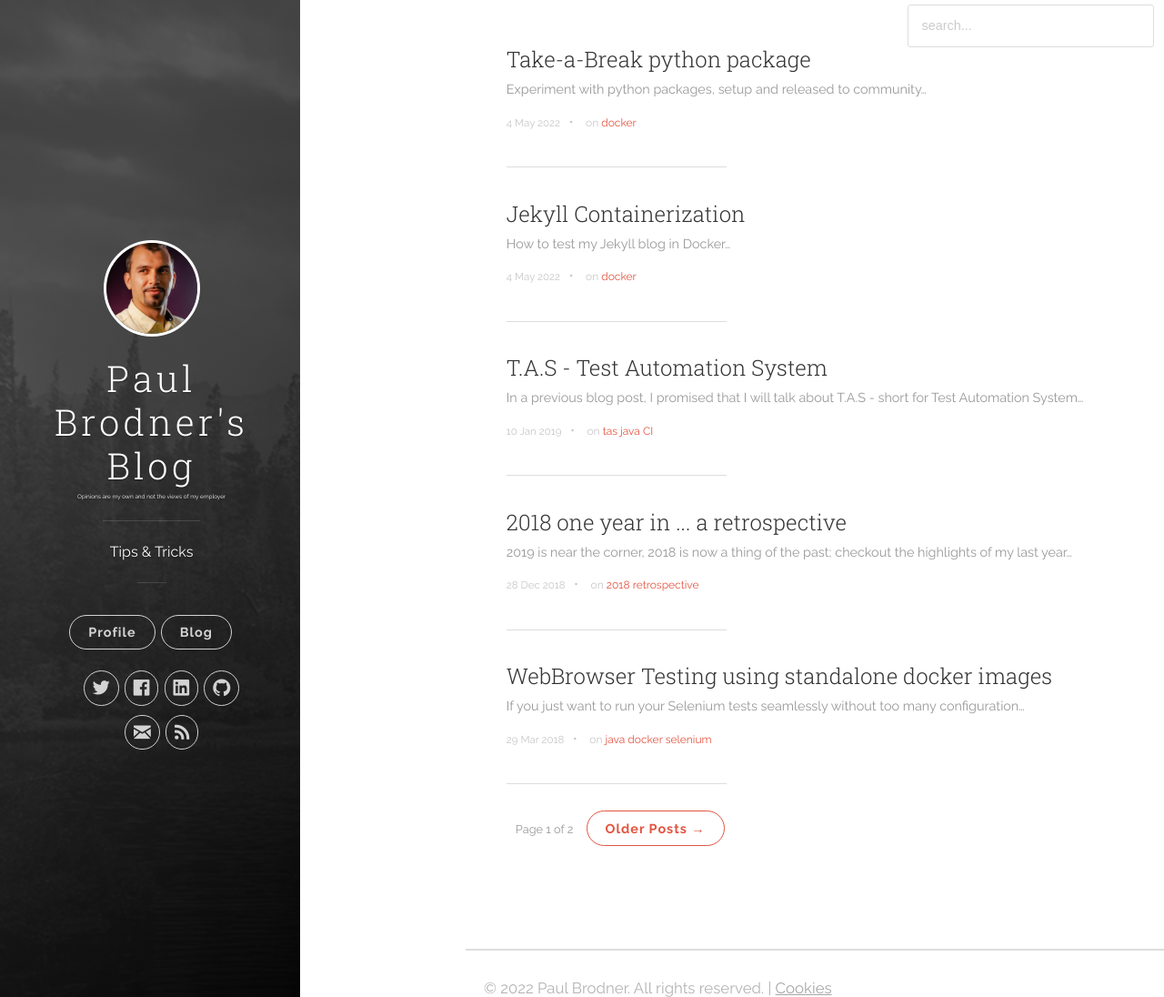
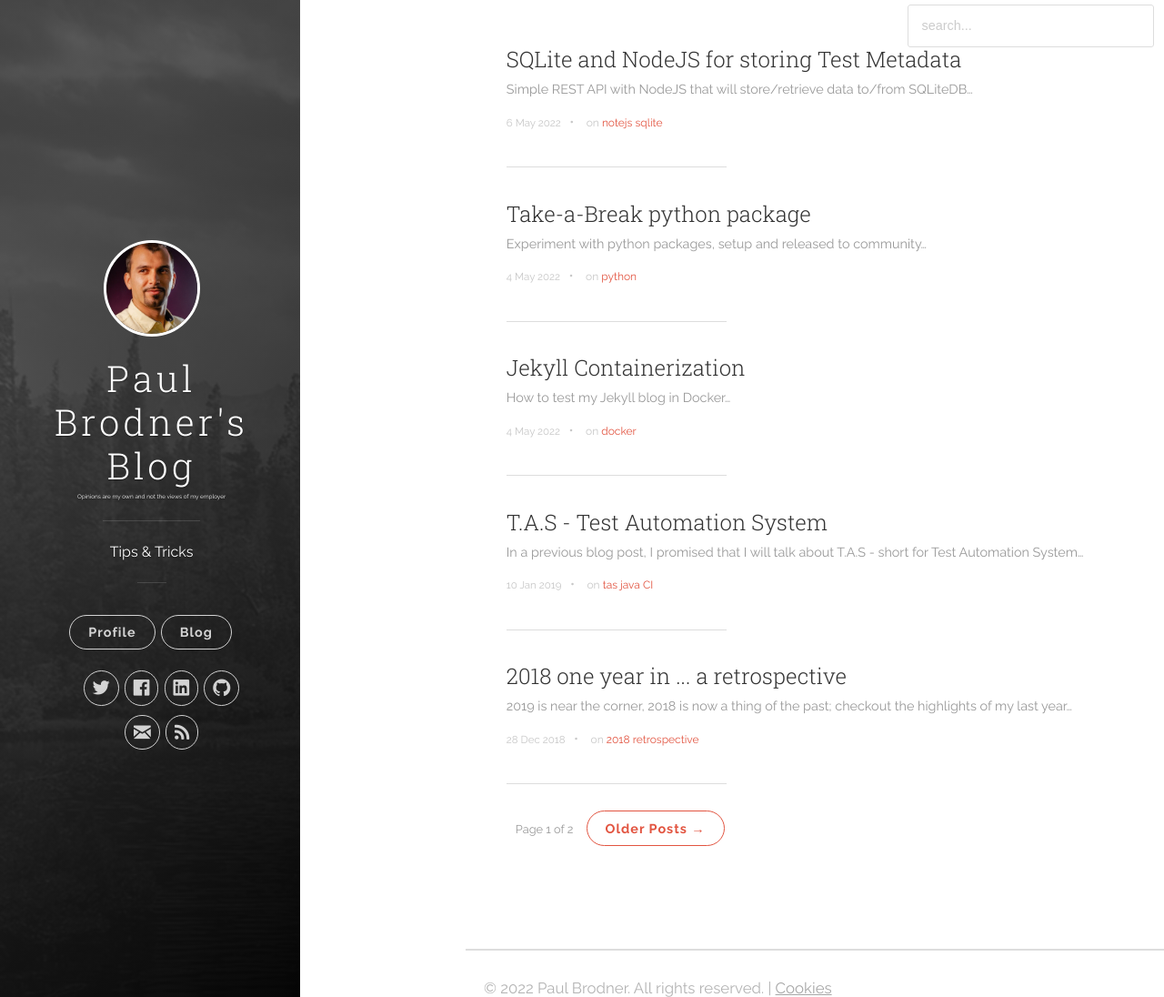
Before and after one commit to paulbrodner/paulbrodner.github.io, a Jekyll site: the page built from index.html, in a window 1280 px wide and 1096 px high. Shown: the whole window at 91% size. Built offline with Jekyll 4.4.1, drawn with Linux system fonts in a browser that asks for light colours; the list of posts is cut into pages by our own code; comment, search, counter and statistics services are not loaded; some of the changed lines change nothing that is shown.

Commit message:
adding SQLite post

````diff
--- a/_posts/2022-05-04-take-a-break-python-package.md
+++ b/_posts/2022-05-04-take-a-break-python-package.md
@@ -3,7 +3,7 @@
 title: Take-a-Break python package
 date: 2022-05-04 15:09 +0000
 categories: [Tips & Tricks]
-tags: [docker]
+tags: [python]
 comments: true
 excerpt: Experiment with python packages, setup and released to community
 ---
--- /dev/null
+++ b/_posts/2022-05-06-sqlite-and-nodejs-for-storing-test-metadata.md
@@ -0,0 +1,102 @@
+---
+layout: post
+title: SQLite and NodeJS for storing Test Metadata
+date: 2022-05-06 08:27 +0000
+categories: [Tutorials]
+tags: [notejs, sqlite]
+comments: false
+excerpt: Simple REST API with NodeJS that will store/retrieve data to/from SQLiteDB
+---
+
+I like to keep track of the test environments that I'm using, what code is deployed there, from what branch, the git SHA, the date when the environment what created/updated and so on.
+
+We can take this information from CI or other tools but somethimes these doesn't provide all the necessary information.
+
+# The Project
+I will like to have a simple REST API that will ingest some information that I send to them and store it a database.
+>If you want to see the code, check this out: [api_node_template](https://github.com/paulbrodner/api_node_template)
+
+#### Functionalities:
+* 1) REST API with CRUD capabilities -> simple as it gets
+* 2) can store data to a database
+* 3) can display data into a simple dashboard
+* 4) containerized so I can deploy it somewhere
+  * and small
+
+
+##### 1) REST API with CRUD capabilities
+> I've chosen NodeJS with Express for my minimalist REST api experience
+
+First I've created a `package.json` and then I've `npm install` the dependencies.
+```javascript
+{
+  "name": "soul",
+  "version": "1.0.0",
+  "description": "List test environments",
+  "main": "app.js",
+  "scripts": {
+    "start": "node app.js",
+    "test": "echo \"Error: no test specified\"",
+    "lint": "eslint ."
+  },
+  "author": "Paul Brodner",
+  "license": "ISC",
+  "dependencies": {
+    "body-parser": "^1.19.1",
+    "express": "^4.17.2",
+    "pug": "^3.0.2",
+    "sqlite3": "^4.2.0"
+  }
+}
+```
+To simplify things I've created one [app.js](https://github.com/paulbrodner/api_node_template/blob/master/app.js) to handle all my REST functionalities in one place. (this can be enhanced further more)
+
+##### 2) can store data to a database
+For database I will go with [SQLite](https://www.sqlite.org/index.html) because it is fast, self-contained and high-reliable.
+
+When the application is started, the database schema is created (see [app.js](https://github.com/paulbrodner/api_node_template/blob/master/app.js))
+
+##### 3) can display data into a simple dashboard
+For simple HTML dashboard I've chosen a robust, elegant, feature rich template engine called [pug](https://pugjs.org/api/getting-started.html)
+
+Using pug, I can create the layout and the dashboard page with ease. See [views](https://github.com/paulbrodner/api_node_template/tree/master/views) folder and for CSS, the well known [Bootstrap](https://getbootstrap.com/)
+
+##### 4) containerized so I can deploy it somewhere
+Yeah, Docker all the way, keeping in mind that the final image should be small.
+For this I've used multi-stage build with docker.
+
+```dockerfile
+# ---- Base Node ----
+FROM alpine:3.5 AS base
+RUN apk add --no-cache nodejs-current tini
+RUN addgroup -S appgroup && adduser -S appuser -G appgroup
+WORKDIR /home/appuser/app
+RUN chmod -R 777 /home/appuser/app
+ENTRYPOINT ["/sbin/tini", "--"]
+COPY package.json .
+
+# ---- Dependencies ----
+FROM base AS dependencies
+RUN npm set progress=false && npm config set depth 0
+RUN npm install --only=production
+RUN cp -R node_modules prod_node_modules
+RUN npm install
+
+# ---- Release ----
+FROM base AS release
+COPY --from=dependencies /home/appuser/app/prod_node_modules ./node_modules
+COPY . .
+EXPOSE 8000
+USER appuser
+CMD npm run start
+```
+* I start from a small alpine image that I'm calling `base` (I know, I've used alpine, but it's good for this show project)
+* dependencies are installed in a new layer that will inherit `base` image
+* and the final image the `release` stage will use the previous layers to finalize the task.
+
+At the end the size of this image is around: 53MB
+
+```ruby
+$ docker images | grep paulbrodner
+paulbrodner/environments  latest   d9614f03498e   56 minutes ago      53.4MB
+```
````
Also changed, not shown: 2 other files.
